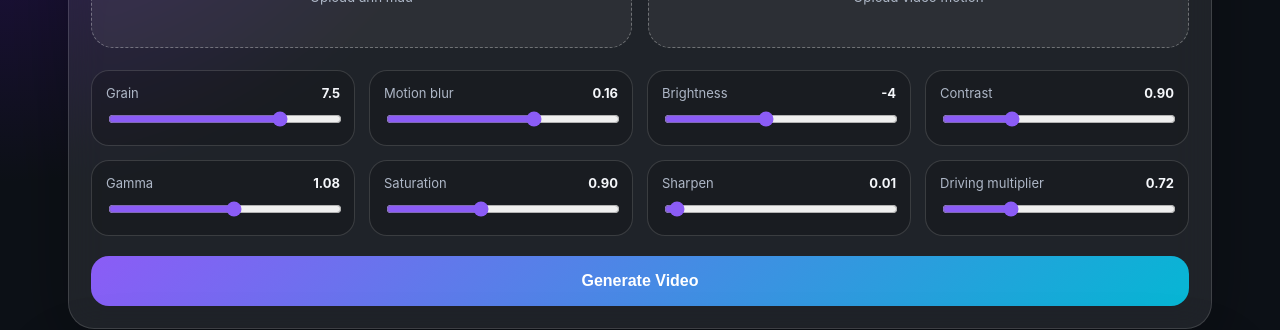
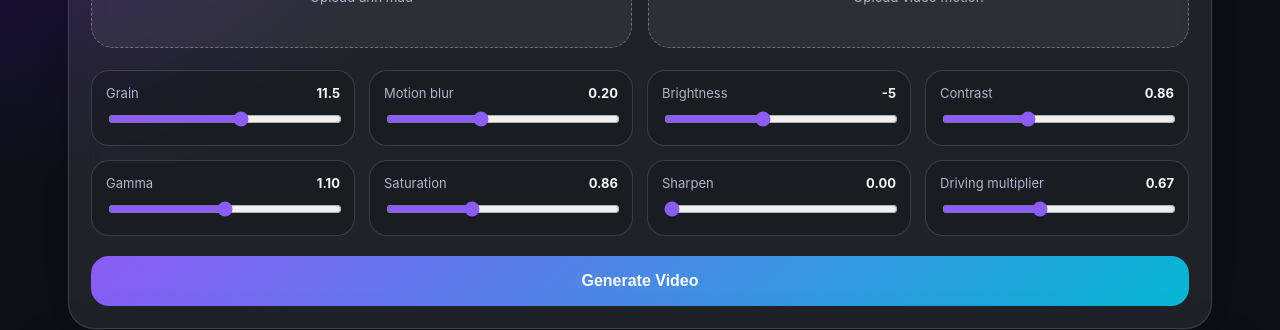
Before and after one commit to levanthanhnhan/key_liveportrait, a website: page public/index.html in a window 1280 px wide. Shown: the part 330-660 px from the top of the page. Drawn offline with Linux system fonts and the light colour scheme.

Commit message:
Fix preset

```diff
--- a/public/index.html
+++ b/public/index.html
@@ -44,22 +44,29 @@
       </div>
 
       <div class="controls">
-        <div class="control"><label>Grain <b id="grainValue">7.5</b></label><input id="grain" type="range" min="0"
-            max="10" step="0.1" value="7.5" /></div>
-        <div class="control"><label>Motion blur <b id="blurValue">0.16</b></label><input id="blur" type="range" min="0"
-            max="0.25" step="0.01" value="0.16" /></div>
-        <div class="control"><label>Brightness <b id="brightnessValue">-4</b></label><input id="brightness" type="range"
-            min="-30" max="30" step="1" value="-4" /></div>
-        <div class="control"><label>Contrast <b id="contrastValue">0.90</b></label><input id="contrast" type="range"
-            min="0.7" max="1.4" step="0.01" value="0.90" /></div>
-        <div class="control"><label>Gamma <b id="gammaValue">1.08</b></label><input id="gamma" type="range" min="0.7"
-            max="1.4" step="0.01" value="1.08" /></div>
-        <div class="control"><label>Saturation <b id="saturationValue">0.90</b></label><input id="saturation"
-            type="range" min="0.5" max="1.5" step="0.01" value="0.90" /></div>
-        <div class="control"><label>Sharpen <b id="sharpenValue">0.01</b></label><input id="sharpen" type="range"
-            min="0" max="0.4" step="0.01" value="0.01" /></div>
-        <div class="control"><label>Driving multiplier <b id="drivingValue">0.72</b></label><input id="driving"
-            type="range" min="0.2" max="2" step="0.05" value="0.72" /></div>
+        <div class="control"><label>Grain <b id="grainValue">11.5</b></label><input id="grain" type="range" min="0"
+            max="20" step="0.5" value="11.5"></div>
+
+        <div class="control"><label>Motion blur <b id="blurValue">0.20</b></label><input id="blur" type="range" min="0"
+            max="0.5" step="0.01" value="0.20"></div>
+
+        <div class="control"><label>Brightness <b id="brightnessValue">-5</b></label><input id="brightness" type="range"
+            min="-30" max="30" step="1" value="-5"></div>
+
+        <div class="control"><label>Contrast <b id="contrastValue">0.86</b></label><input id="contrast" type="range"
+            min="0.5" max="1.5" step="0.01" value="0.86"></div>
+
+        <div class="control"><label>Gamma <b id="gammaValue">1.10</b></label><input id="gamma" type="range" min="0.7"
+            max="1.5" step="0.01" value="1.10"></div>
+
+        <div class="control"><label>Saturation <b id="saturationValue">0.86</b></label><input id="saturation"
+            type="range" min="0.5" max="1.5" step="0.01" value="0.86"></div>
+
+        <div class="control"><label>Sharpen <b id="sharpenValue">0.00</b></label><input id="sharpen" type="range"
+            min="0" max="1" step="0.01" value="0.00"></div>
+
+        <div class="control"><label>Driving multiplier <b id="drivingValue">0.67</b></label><input id="driving"
+            type="range" min="0.3" max="1.2" step="0.01" value="0.67"></div>
       </div>
 
       <button id="generateBtn">Generate Video</button>
```
